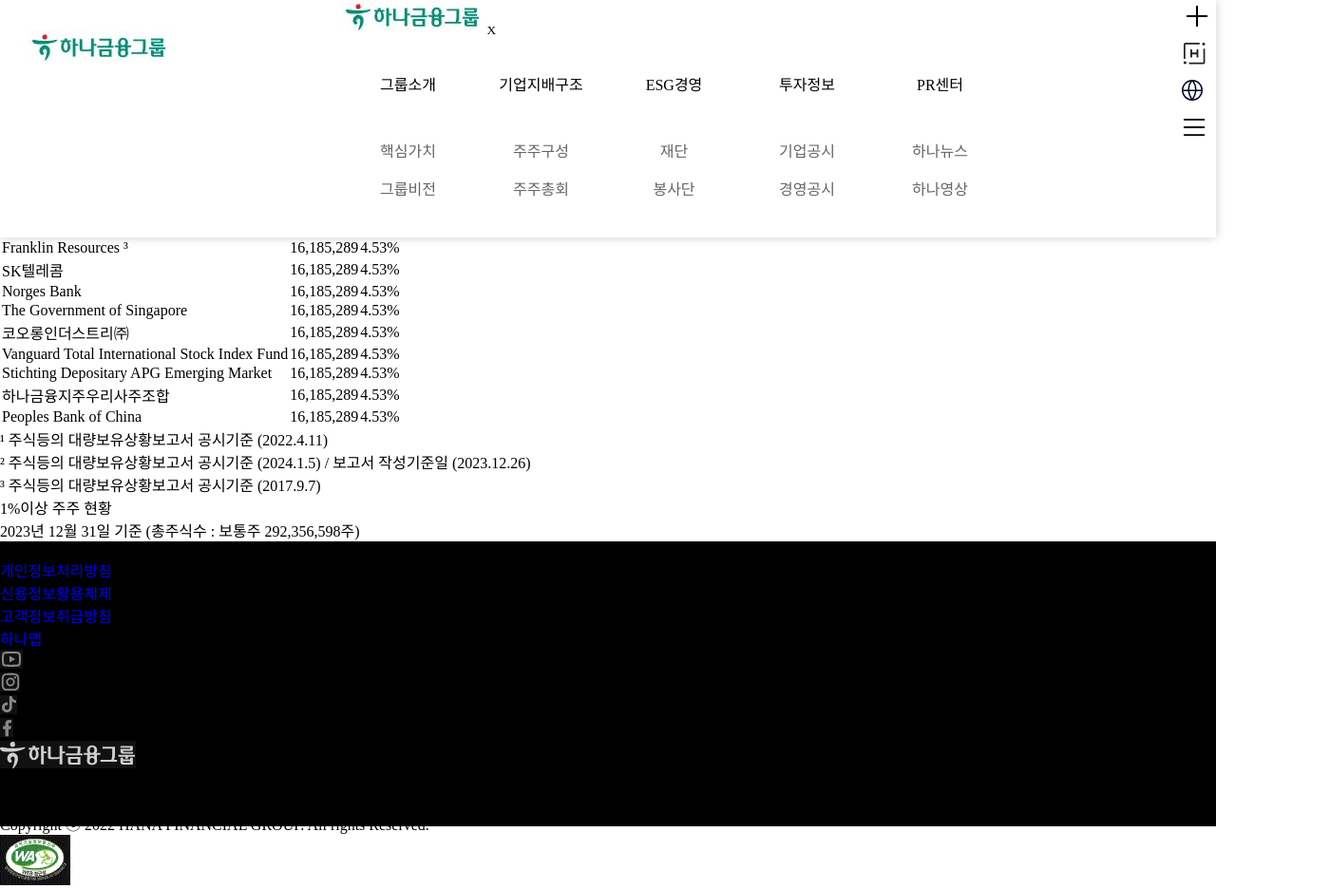
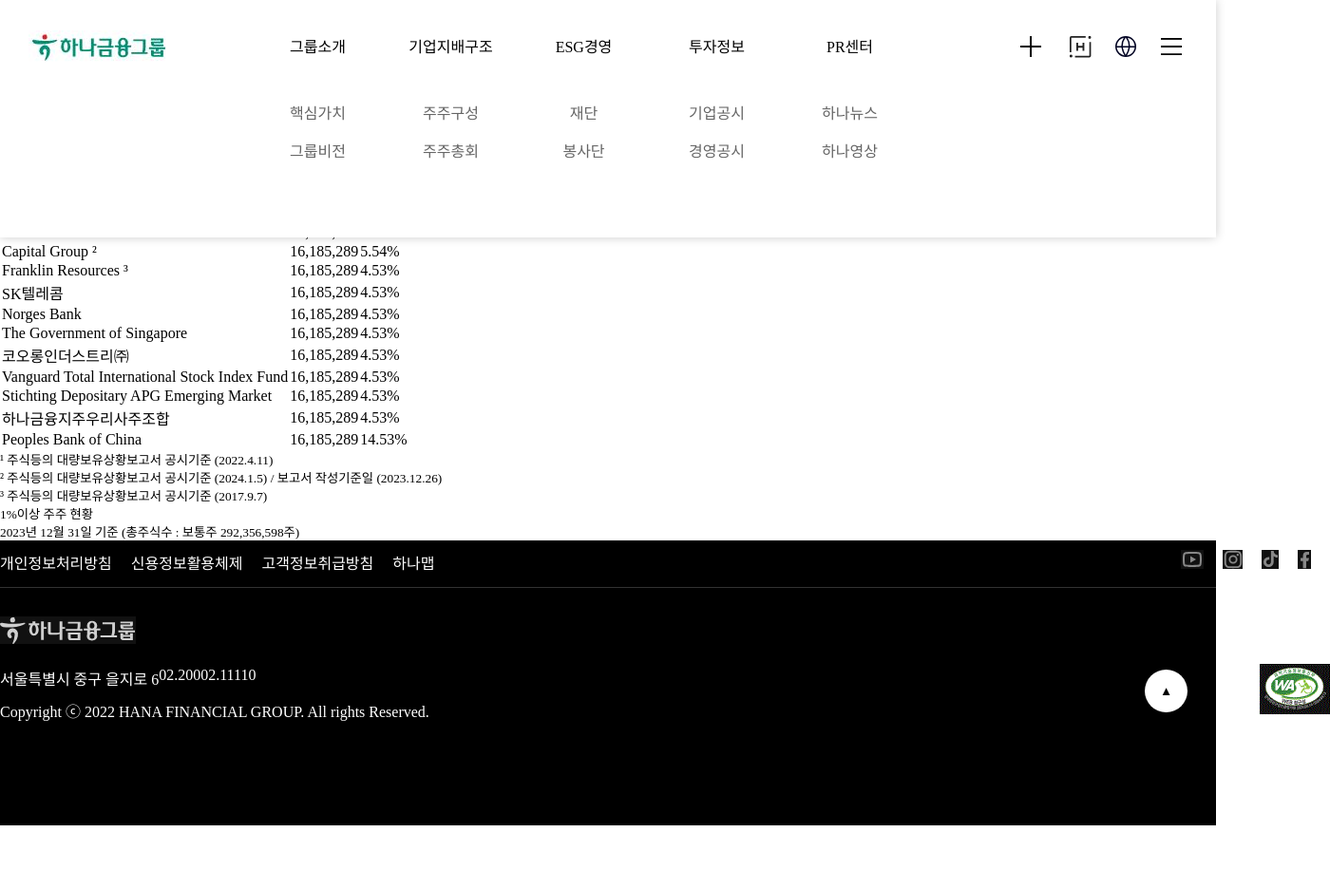
Before and after one commit to Kbit1/hanagroup-leejaejin, a plain HTML site: page composition.html in a window 1280 px wide. Shown: the whole page at 95% size, 1400 px wide, since content can reach past the window. After the commit the page ends 869 px from the top, so only its background shows below. Drawn offline with nearby package versions, Linux system fonts and the light colour scheme; a web font is replaced by a local one.

Commit message:
Update composition.html

```diff
--- a/composition.html
+++ b/composition.html
@@ -1,47 +1,20 @@
-<!--교재section1-->
 <!DOCTYPE html>
 <html lang="ko">
     <head>
         <meta charset="utf-8">
-        <meta name="viewport" content="width=device-width,initial-scale=1,minimum-scale=1,maximum-scale=1,user-scalable=no">
         <title>하나금융그룹</title>
-        <!--교재section5-->
-
-        <!--index및 전체 서브 header,footer담당-->
         <link rel="stylesheet" href="css/style.css">
-
-        <!--전체 서브 header,footer를 제외한 subContainer영역 스타일 담당-->
-        <link rel="stylesheet" href="css/subStyle.css">
-
-        <!--1.제이쿼리 연동(http://jquery.com)
-            2.위 사이트 접속후 오른쪽 상단 "Download jQuery"버튼클릭
-            3.페이지를 스크롤 하다보면 "Using jQuery with a CDN"타이틀 위치를 확인할 수 있습니다.
-              해당 타이틀 게시글 내에 "sourcemap files"단어를 찾아서 클릭
-            4.이동한 페이지에서 스크롤을 최상단으로 이동시킨 이후
-              "<script src="http://code.jquery.com/jquery-1.9.0rc1.js"></script>"해당 코드를
-              복사 및 아래와 같이 붙혀넣기를 해주세요.
-        -->
-        <script src="http://code.jquery.com/jquery-1.9.0rc1.js"></script>
-        <!--2.자바스크립트(js)작성 문서 생성및 연동-->
-        <script src="js/motion.js"></script>
+        <link rel="stylesheet" href="css/sub_style.css">
     </head>
     <body>
-
+        <!--1-->
         <header id="header">
-
-            <!--1.제1제목-->
+            <!--1.1.사이트 제1제목-->
             <h1><a href="index.html"><img src="img/logo.JPG" alt="하나금융그룹"></a></h1>
 
-            <!--2.전역 메뉴(항목,리스트)-->
-            <!--nav: 주요 탐색링크의 그룹,집합 영역(전역메뉴)에 한정적으로 산업현장에서는 사용되고 있습니다.()-->
+            <!--1.2.전역메뉴(탐색요소 집합)-->
             <nav>
-
-                <!--태블릿,모바일 환경에서만 적용, 데스크탑 비표시 처리-->
-                <div class="tmNav">
-                    <a href="index.html"><img src="img/logo.JPG" alt="하나금융그룹"></a>
-                    <button>X</button>
-                </div>
-
+                <!--명시도 10-->
                 <ul class="gnb">
                     <!--대메뉴1-->
                     <li>
@@ -90,70 +63,58 @@
                 </ul>
             </nav>
 
-            <!--3.유용한 기능 메뉴-->
-            <!--
-
-                img태그: 반드시 이미지는 정보이며, 설명글을 포함해야 합니다.
-                ※픽토그램: 언어를 대체하는 시각기호 (텍스트 미제공, 이미지 제공)
-
-                css장식: 정보의 이해도를 높혀줄 수 있는 연상 장식이미지
-
-
-            -->
-            <ul class="util">
+            <!--1.3.사용자에게 유용한 기능을 제공하는 유틸 메뉴-->
+            <ul class="util_menu">
                 <li><a href="#"><img src="img/util-menu1.gif" alt="주식정보 보러가기"></a></li>
-                <li><a href="#"><img src="img/util-menu2.gif" alt="하나네트워크 소식 보러가기"></a></li>
-                <li><a href="#"><img src="img/util-menu3.gif" alt="웹사이트 이용시 언어 변경 보러가기"></a></li>
-                <li><a href="#"><img src="img/util-menu4.gif" alt="사이트맵 보러가기"></a></li>
+                <li><a href="#"><img src="img/util-menu2.gif" alt="하나네트워크 보러가기"></a></li>
+                <li><a href="#"><img src="img/util-menu3.gif" alt="언어변경"></a></li>
+                <li><a href="#"><img src="img/util-menu4.gif" alt="사이트맵"></a></li>
             </ul>
 
         </header>
 
-        <!--서브 영역 전체 콘텐츠 컨테이너 그룹-->
-        <div id="subContainer">
+        <!--2-->
+        <main id="sub_main">
 
-            <!--전체 서브 공통1(두괄식 제목,요약글 제공)-->
-            <div class="subTitle sub2Bg">
+            <!--전체 서브 공통 콘텐츠-->
+            <div class="sub_title">
+                <!--2.1 서브 타이틀(h2)구역 -->
+                <div class="sub_visual sub2_bg">
                     <h2>기업지배구조</h2>
                     <p>하나금융 그룹의 기업지배구조를 소개합니다.</p>
                 </div>
 
-
-            <!--전체 서브 공통2(subLnb제공)-->
-
-            <!--1.(width:100%; height:50px; border-bottom)-->
-            <div class="subLnb">
-                <!--width:1200px; height:50px; margin:0 auto; display:flex; -->
-                <div>
+                <!--2.2 서브 LNB(Local Navigation bar)-->
+                <div class="lnb">
 
                     <a href="index.html">홈</a>
 
+                    <ul>
+                        <li>
                             <a href="composition.html">기업지배구조</a>
-
                             <ul>
                                 <li><a href="composition.html">주주구성</a></li>
                                 <li><a href="meetingList.html">주주총회</a></li>
                             </ul>
+                        </li>
+                    </ul>
 
                 </div>
-
             </div>
 
-
-
-            <!--개별 서브 정보 구역-->
-            <div class="subContent composition">
+            <!--개별 서브 콘텐츠 구역-->
+            <div class="composition">
                 <h3>주주구성</h3>
 
-                <!--서브페이지별 정보구성-->
-                <div>
+                <!--완성본 table을 복사해서 교체해주세요~-->
                 <table>
                     <thead>
-                            <tr> <th>주주명</th> <th>보통주</th> <th>지분률</th> </tr>
+                        <tr> <th>주주명</th> <th>보통주</th> <th>지분율</th> </tr>
                     </thead>
+
                     <tbody>
-                            <tr> <td>국민연금공단</td> <td>22,784,957</td> <td>7.79%</td> </tr>
-                            <tr> <td>BlackRock Fund Advisors ¹</td> <td>18,317,138</td> <td>6.27%</td> </tr>
+                        <tr> <td>국민연금공단</td> <td>22,784,957	</td> <td>7.79%</td> </tr>
+                        <tr> <td>BlackRock Fund Advisors</td> <td>18,317,138</td> <td>6.27%</td> </tr>
                         <tr> <td>Capital Group ²</td> <td>16,185,289</td> <td>5.54%</td> </tr>
                         <tr> <td>Franklin Resources ³</td> <td>16,185,289</td> <td>4.53%</td> </tr>
                         <tr> <td>SK텔레콤</td> <td>16,185,289</td> <td>4.53%</td> </tr>
@@ -163,32 +124,36 @@
                         <tr> <td>Vanguard Total International Stock Index Fund</td> <td>16,185,289</td> <td>4.53%</td> </tr>
                         <tr> <td>Stichting Depositary APG Emerging Market</td> <td>16,185,289</td> <td>4.53%</td> </tr>
                         <tr> <td>하나금융지주우리사주조합</td> <td>16,185,289</td> <td>4.53%</td> </tr>
-                            <tr> <td>Peoples Bank of China</td> <td>16,185,289</td> <td>4.53%</td> </tr>
+                        <tr> <td>Peoples Bank of China</td> <td>16,185,289</td> <td>14.53%</td> </tr>
                     </tbody>
                 </table>
 
-                    <p>¹ 주식등의 대량보유상황보고서 공시기준 (2022.4.11)</p>
-                    <p>² 주식등의 대량보유상황보고서 공시기준 (2024.1.5) / 보고서 작성기준일 (2023.12.26)</p>
-                    <p>³ 주식등의 대량보유상황보고서 공시기준 (2017.9.7)</p>
-
-                    <p>1%이상 주주 현황</p>
-                    <p>2023년 12월 31일 기준 (총주식수 : 보통주 292,356,598주)</p>
-
-                </div>
+                <div>
+                    <p><small>¹ 주식등의 대량보유상황보고서 공시기준 (2022.4.11)</small></p>
+                    <p><small>² 주식등의 대량보유상황보고서 공시기준 (2024.1.5) / 보고서 작성기준일 (2023.12.26)</small></p>
+                    <p><small>³ 주식등의 대량보유상황보고서 공시기준 (2017.9.7)<br>
+                        1%이상 주주 현황<br>
+                        2023년 12월 31일 기준 (총주식수 : 보통주 292,356,598주)</small>
+                    </p>
                 </div>
 
             </div>
 
+        </main>
 
-        <!--3.footer: 하단로고, 저자정보, 저작권정보, 연락처 등을 포함하는 구역(필수 콘텐츠)-->
-        <!--#footer 명시도100-->
+        <!--3-->
         <footer id="footer">
 
-            <p class="topBtn"><button>TOP</button></p>
+            <!--3.0 상단 이동 버튼-->
+            <button>▲</button>
 
-            <div class="footerTop">
-                <div class="footerInner1">
-                    <!--고객지원 메뉴(항목,리스트),(개인정보를 해당 웹사이트에 제공시)-->
+            <!--3.1 푸터영역 상단 콘텐츠-->
+            <!--css: width:100%; height:50px; border-bottom:1px solid #d9d9d9; -->
+            <div class="footer_top">
+
+                <!--css: width:1400px; height:50px; margin:0 auto; display:flex; justify-content: space-between;-->
+                <div class="footer_inner">
+                    <!--고객지원 메뉴(리스트,항목,목록,)-->
                     <ul>
                         <li><a href="#">개인정보처리방침</a></li>
                         <li><a href="#">신용정보활용체제</a></li>
@@ -196,30 +161,42 @@
                         <li><a href="#">하나맵</a></li>
                     </ul>
 
-                    <!--SNS: 소셜 네트워크 서비스 제공 메뉴(항목,리스트)-->
+                    <!--SNS 채널 목록(항목,리스트,메뉴)-->
                     <ul>
-                        <li><a href="#"><img src="img/sns-icon1.gif" alt="하나금융그룹 유트브 채널 바로가기"></a></li>
-                        <li><a href="#"><img src="img/sns-icon2.gif" alt="하나금융그룹 인스타그램 바로가기"></a></li>
-                        <li><a href="#"><img src="img/sns-icon3.gif" alt="하나금융그룹 틱톡 바로가기"></a></li>
-                        <li><a href="#"><img src="img/sns-icon4.gif" alt="하나금융그룹 페이스북 바로가기"></a></li>
+                        <li><a href="#"><img src="img/sns-icon1.gif" alt="유투브채널 바로가기"></a></li>
+                        <li><a href="#"><img src="img/sns-icon2.gif" alt="인스타그램 바로가기"></a></li>
+                        <li><a href="#"><img src="img/sns-icon3.gif" alt="틱톡 바로가기"></a></li>
+                        <li><a href="#"><img src="img/sns-icon4.gif" alt="페이스북 바로가기"></a></li>
                     </ul>
                 </div>
+
             </div>
 
-            <div class="footerBottom">
-                <div class="footerInner2">
-                    <!--하단 로고는 별도의 제목을 적용하지 않는 업계 동향을 인지!!-->
-                    <p><a href="#"><img src="img/footer-logo.gif" alt="하나금융그룹"></a></p>
+            <!--3.2 푸터영역 하단 콘텐츠-->
+            <!--css: width:1400px; height:200px; margin:0 auto; display:flex; justify-content: space-between;-->
+            <div class="footer_bottom">
 
-                    <address>서울특별시 중구 을지로 66</address>
+                <div>
+                    <!--하단 로고-->
+                    <a href="index.html"><img src="img/footer-logo.gif" alt="하나금융그룹"></a>
 
-                    <p>02.2002.1110</p>
+                    <!--주소(address)-->
+                    <address>서울특별시 중구 을지로 6</address>
 
+                    <!--전화번호-->
+                    <p>02.20002.11110</p>
+
+                    <!--저작권 표기(문장)-->
                     <p>Copyright ⓒ 2022 HANA FINANCIAL GROUP. All rights Reserved.</p>
                 </div>
 
-                <a href="#"><img src="img/wa.GIF" alt="WA웹접근성 인증마크 취득"></a>
+                <!--웹접근성 인증 취득마크(이미지)-->
+                <a href="https://www.wa.or.kr/" target="_blank">
+                    <img src="img/wa.GIF" alt="웹접근성 인증 마크취득, 웹접성 인증 평가 센터 바로가기">
+                </a>
+
             </div>
+
 
         </footer>
 
```
Lines whose indentation alone changed are shown as unchanged.
